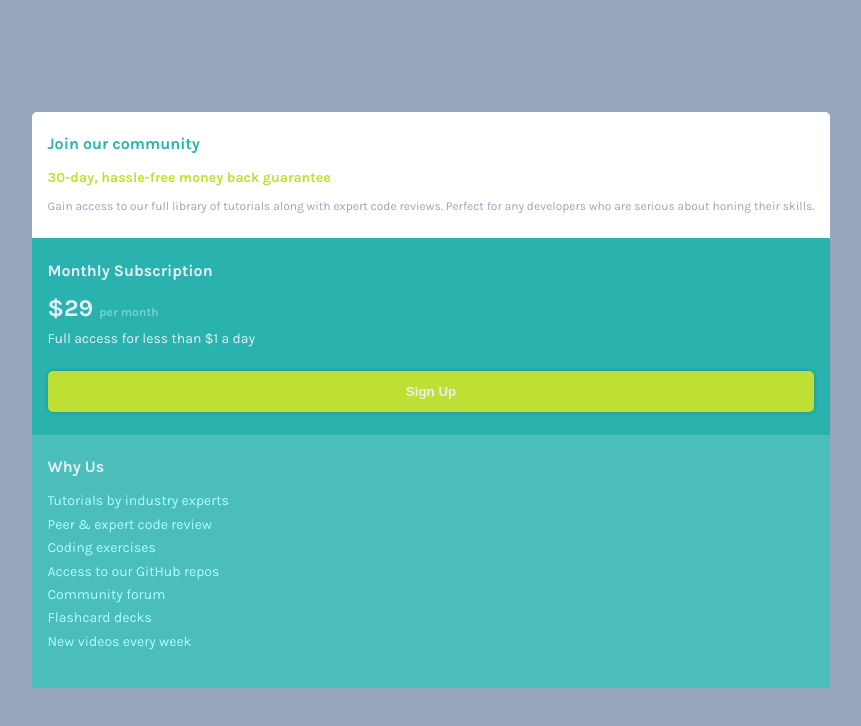
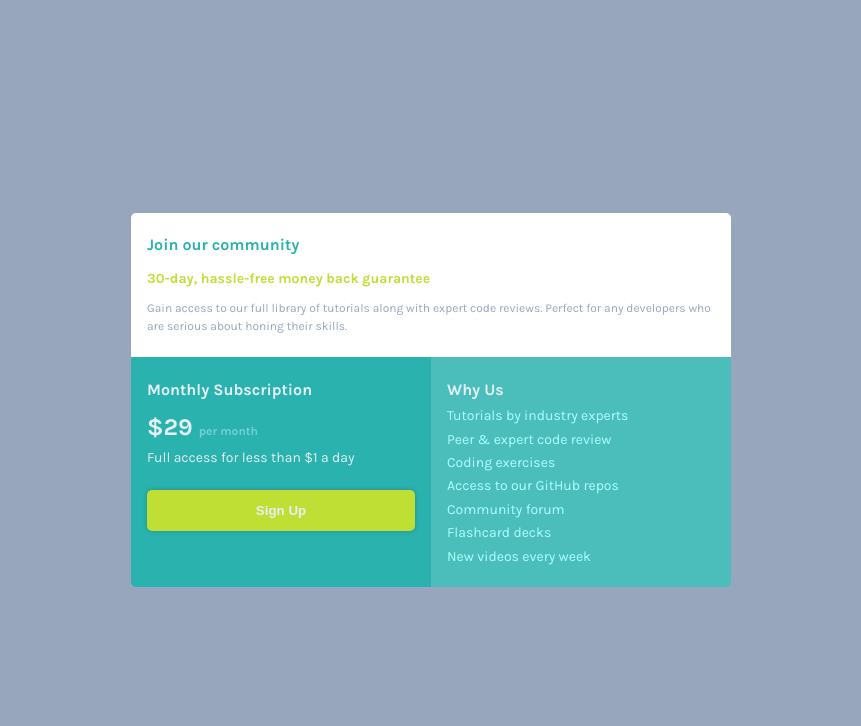
Before and after one commit to Robertron624/single-price-grid-component-master, a plain HTML site: page index.html in a window 1280 px wide. Shown: the whole page, without its empty margins (209-1070 px from the left). Drawn offline with Linux system fonts and the light colour scheme.

Commit message:
desktop design finished

```diff
--- a/styles.css
+++ b/styles.css
@@ -99,6 +99,7 @@ p.price span {
     color: var(--light-gray);
     font-weight: 700;
     box-shadow: 0 0 5px 0 rgba(0, 0, 0, 0.2);
+    cursor: pointer;
 }
 
 .why-us {
@@ -123,3 +124,31 @@ p.price span {
     font-size: 14px;
 
 }
+
+@media screen and (min-width: 768px) {
+    .container {
+        max-width: 600px;
+    }
+
+    .sub-why {
+        display: flex;
+    }
+
+    .subscription {
+        width: 50%;
+        border-bottom-left-radius: 5px;
+    }
+
+    .why-us {
+        width: 50%;
+        border-bottom-right-radius: 5px;
+    }
+
+    .why-us h3 {
+        margin-bottom: .51rem;
+    }
+
+    .why-us ul {
+        margin: 0;
+    }
+}
```
